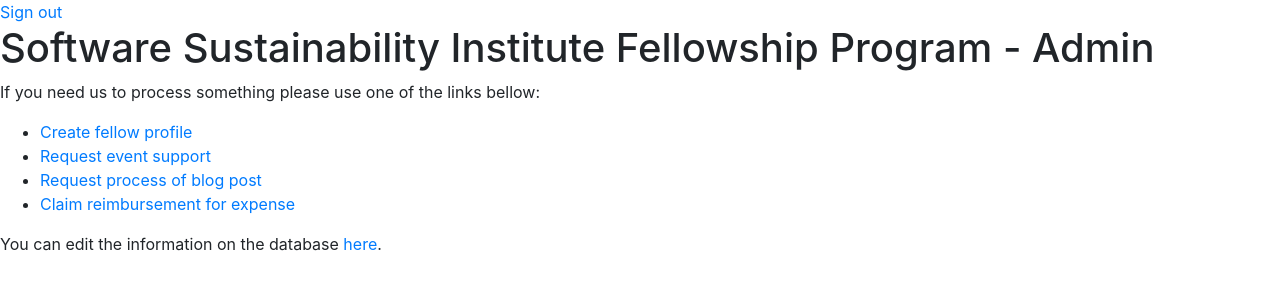
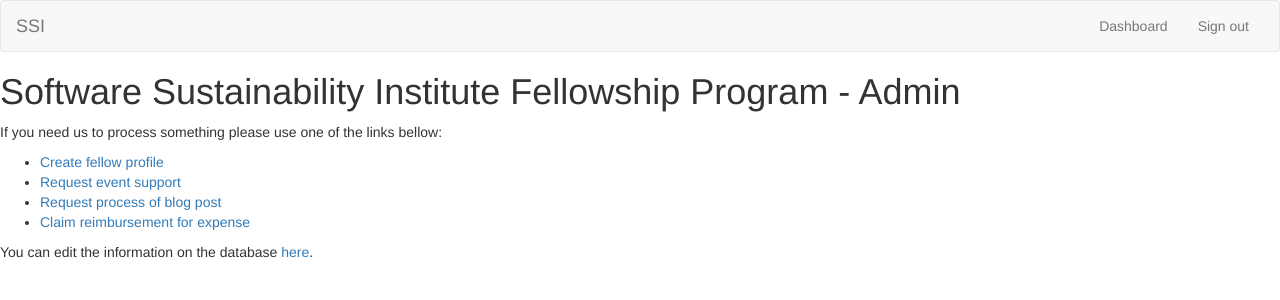
Before and after one commit to softwaresaved/lowfat, a Django app: page /dashboard/ in a window 1280 px wide. Shown: the top 300 px of the page. Run offline with Django 3.2, Linux system fonts and the light colour scheme; the visitor is signed in with stand-in values (Sample User, id 1); some libraries are stand-ins or nearby versions.

Commit message:
Add nav bar

```diff
--- a/fellowms/templates/fellowms/base.html
+++ b/fellowms/templates/fellowms/base.html
@@ -14,11 +14,38 @@
     </head>
 
     <body>
-        {% if user.is_authenticated %}
-            <a href="{% url 'sign_out' %}" />Sign out</a>
-        {% else %}
-            <a href="{% url 'sign_in' %}" />Sign in</a>
-        {% endif %}
+        <nav class="navbar navbar-default">
+            <div class="container-fluid">
+                <!-- Brand and toggle get grouped for better mobile display -->
+                <div class="navbar-header">
+                    <button type="button" class="navbar-toggle collapsed" data-toggle="collapse" data-target="#bs-example-navbar-collapse-1" aria-expanded="false">
+                        <span class="sr-only">Toggle navigation</span>
+                        <span class="icon-bar"></span>
+                        <span class="icon-bar"></span>
+                        <span class="icon-bar"></span>
+                    </button>
+                    <a class="navbar-brand" href="#">SSI</a>
+                </div>
+
+                <!-- Collect the nav links, forms, and other content for toggling -->
+                <div class="collapse navbar-collapse" id="bs-example-navbar-collapse-1">
+                    <ul class="nav navbar-nav navbar-right">
+                        {% if user.is_authenticated %}
+                        <li>
+                            <a href="{% url 'dashboard' %}" />Dashboard</a>
+                        </li>
+                        {% endif %}
+                        <li>
+                            {% if user.is_authenticated %}
+                            <a href="{% url 'sign_out' %}" />Sign out</a>
+                            {% else %}
+                            <a href="{% url 'sign_in' %}" />Sign in</a>
+                            {% endif %}
+                        </li>
+                    </ul>
+                </div><!-- /.navbar-collapse -->
+            </div><!-- /.container-fluid -->
+        </nav>
         {% block content %}{% endblock %}
 
         <!-- jQuery (necessary for Bootstrap's JavaScript plugins) -->
```
